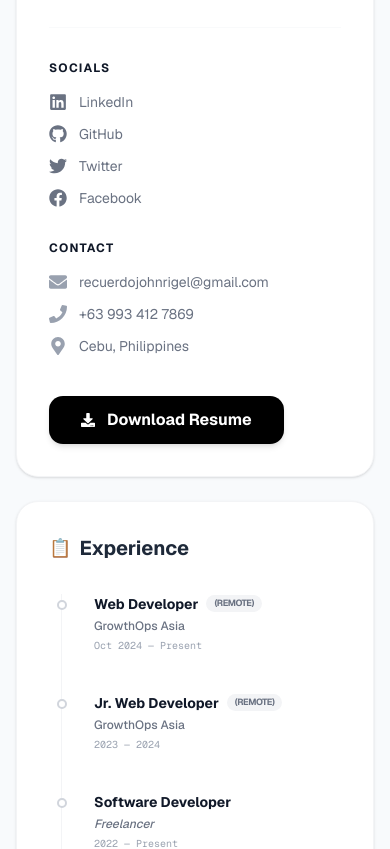
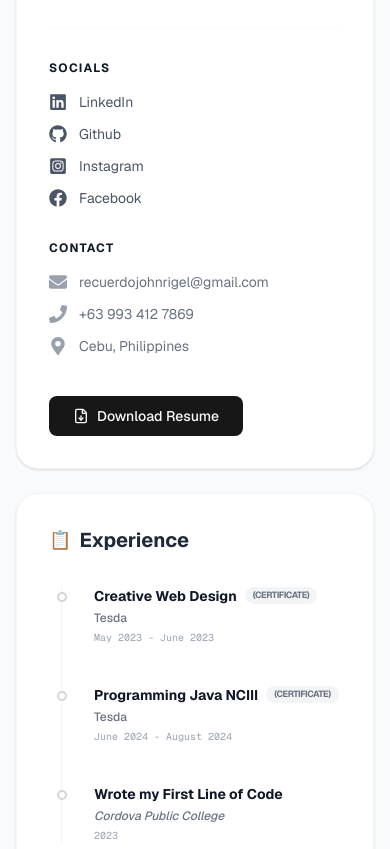
Before and after one commit to Rglhnoj/portfolio, a Next.js app: page /about in a window 390 px wide. Shown: the part 1000-1849 px from the top of the page. Built offline with nearby package versions, Linux system fonts and the light colour scheme.

Commit message:
Making the Resume Responsive

```diff
--- a/app/(guest)/about/page.tsx
+++ b/app/(guest)/about/page.tsx
@@ -1,11 +1,12 @@
 import Image from "next/image";
-import {
-  FaLinkedin, FaGithub, FaTwitter, FaFacebook,
-  FaEnvelope, FaPhone, FaMapMarkerAlt, FaDownload
-} from "react-icons/fa";
+import { FaLinkedin, FaGithub, FaInstagramSquare, FaFacebook, FaEnvelope, FaPhone, FaMapMarkerAlt, FaDownload, FaInstagram } from "react-icons/fa";
+import Link from "next/link";
+import { Button } from "@/components/ui/button";
+import { FileDown } from "lucide-react";
+export default function AboutPage() {
+  const resumeLink = "https://docs.google.com/document/d/1wI0j_mBk3JdxTZr9KtsTjUl-mKLi4WPunXjQH9aNQp0/export?format=pdf";
+  return (
 
-export default function AboutPage() {
-  return (
     <div className="w-full p-4 md:p-10 font-sans">
       <div className="max-w-6xl mx-auto space-y-6">
 
@@ -69,18 +70,51 @@ export default function AboutPage() {
               <div className="space-y-4">
                 <h3 className="font-bold text-gray-900 uppercase text-xs tracking-widest">Socials</h3>
                 <ul className="space-y-3 text-sm text-gray-500">
-                  <li className="flex items-center gap-3 hover:text-blue-600 cursor-pointer transition-colors">
-                    <FaLinkedin className="text-lg" /> LinkedIn
+                  <li className="list-none">
+                    <Link
+                      href="https://www.linkedin.com/in/recuerdo-john-rigel-82155037b/"
+                      target="_blank"
+                      rel="noopener noreferrer"
+                      className="flex items-center gap-3 text-gray-600 hover:text-blue-600 cursor-pointer transition-colors"
+                    >
+                      <FaLinkedin className="text-lg" />
+                      <span>LinkedIn</span>
+                    </Link>
                   </li>
-                  <li className="flex items-center gap-3 hover:text-black cursor-pointer transition-colors">
-                    <FaGithub className="text-lg" /> GitHub
+                  <li className="list-none">
+                    <Link
+                      href="https://github.com/rglhnoj"
+                      target="_blank"
+                      rel="noopener noreferrer"
+                      className="flex items-center gap-3 text-gray-600 hover:text-blue-600 cursor-pointer transition-colors"
+                    >
+                      <FaGithub className="text-lg" />
+                      <span>Github</span>
+                    </Link>
                   </li>
-                  <li className="flex items-center gap-3 hover:text-blue-400 cursor-pointer transition-colors">
-                    <FaTwitter className="text-lg" /> Twitter
+                  <li className="list-none">
+                    <Link
+                      href="https://instagram.com/rgljohnny.25"
+                      target="_blank"
+                      rel="noopener noreferrer"
+                      className="flex items-center gap-3 text-gray-600 hover:text-blue-600 cursor-pointer transition-colors"
+                    >
+                      <FaInstagramSquare className="text-lg" />
+                      <span>Instagram</span>
+                    </Link>
                   </li>
-                  <li className="flex items-center gap-3 hover:text-blue-700 cursor-pointer transition-colors">
-                    <FaFacebook className="text-lg" /> Facebook
+                  <li className="list-none">
+                    <Link
+                      href="https://facebook.com/johnrigelrecuerdo"
+                      target="_blank"
+                      rel="noopener noreferrer"
+                      className="flex items-center gap-3 text-gray-600 hover:text-blue-600 cursor-pointer transition-colors"
+                    >
+                      <FaFacebook className="text-lg" />
+                      <span>Facebook</span>
+                    </Link>
                   </li>
+
                 </ul>
               </div>
 
@@ -102,10 +136,12 @@ export default function AboutPage() {
 
             {/* RESUME BUTTON */}
             <div className="mt-10">
-              <button className="bg-black text-white px-8 py-3 rounded-xl font-bold hover:bg-gray-800 transition-all shadow-md flex items-center gap-3 group">
-                <FaDownload className="text-sm group-hover:translate-y-0.5 transition-transform" />
-                Download Resume
-              </button>
+             <Button asChild variant="default" size="lg" className="gap-2">
+      <a href={resumeLink} target="_blank" rel="noopener noreferrer">
+        <FileDown className="h-4 w-4" />
+        Download Resume
+      </a>
+    </Button>
             </div>
           </div>
 
@@ -120,30 +156,30 @@ export default function AboutPage() {
               <div className="relative pl-8">
                 <div className="absolute -left-[5.5px] top-1.5 w-[10px] h-[10px] rounded-full bg-white border-2 border-gray-300"></div>
                 <div className="flex flex-wrap items-center gap-2">
-                  <h4 className="font-bold text-gray-900 text-sm">Web Developer</h4>
-                  <span className="text-[9px] bg-gray-100 text-gray-500 px-2 py-0.5 rounded-full font-bold uppercase tracking-tighter">(Remote)</span>
+                  <h4 className="font-bold text-gray-900 text-sm">Creative Web Design </h4>
+                  <span className="text-[9px] bg-gray-100 text-gray-500 px-2 py-0.5 rounded-full font-bold uppercase tracking-tighter">(Certificate)</span>
                 </div>
-                <p className="text-xs text-gray-500 font-medium mt-1">GrowthOps Asia</p>
-                <p className="text-[10px] text-gray-400 mt-1 font-mono">Oct 2024 — Present</p>
+                <p className="text-xs text-gray-500 font-medium mt-1">Tesda</p>
+                <p className="text-[10px] text-gray-400 mt-1 font-mono">May 2023 - June 2023</p>
               </div>
 
               {/* Exp Item 2 */}
               <div className="relative pl-8">
                 <div className="absolute -left-[5.5px] top-1.5 w-[10px] h-[10px] rounded-full bg-white border-2 border-gray-300"></div>
                 <div className="flex flex-wrap items-center gap-2">
-                  <h4 className="font-bold text-gray-900 text-sm">Jr. Web Developer</h4>
-                  <span className="text-[9px] bg-gray-100 text-gray-500 px-2 py-0.5 rounded-full font-bold uppercase tracking-tighter">(Remote)</span>
+                  <h4 className="font-bold text-gray-900 text-sm">Programming Java NCIII </h4>
+                  <span className="text-[9px] bg-gray-100 text-gray-500 px-2 py-0.5 rounded-full font-bold uppercase tracking-tighter">(Certificate)</span>
                 </div>
-                <p className="text-xs text-gray-500 font-medium mt-1">GrowthOps Asia</p>
-                <p className="text-[10px] text-gray-400 mt-1 font-mono">2023 — 2024</p>
+                <p className="text-xs text-gray-500 font-medium mt-1">Tesda</p>
+                <p className="text-[10px] text-gray-400 mt-1 font-mono">June 2024 - August 2024</p>
               </div>
 
               {/* Exp Item 3 */}
               <div className="relative pl-8">
                 <div className="absolute -left-[5.5px] top-1.5 w-[10px] h-[10px] rounded-full bg-white border-2 border-gray-300"></div>
-                <h4 className="font-bold text-gray-900 text-sm">Software Developer</h4>
-                <p className="text-xs text-gray-500 font-medium mt-1 italic">Freelancer</p>
-                <p className="text-[10px] text-gray-400 mt-1 font-mono">2022 — Present</p>
+                <h4 className="font-bold text-gray-900 text-sm">Wrote my First Line of Code</h4>
+                <p className="text-xs text-gray-500 font-medium mt-1 italic">Cordova Public College</p>
+                <p className="text-[10px] text-gray-400 mt-1 font-mono">2023</p>
               </div>
             </div>
           </div>
```
